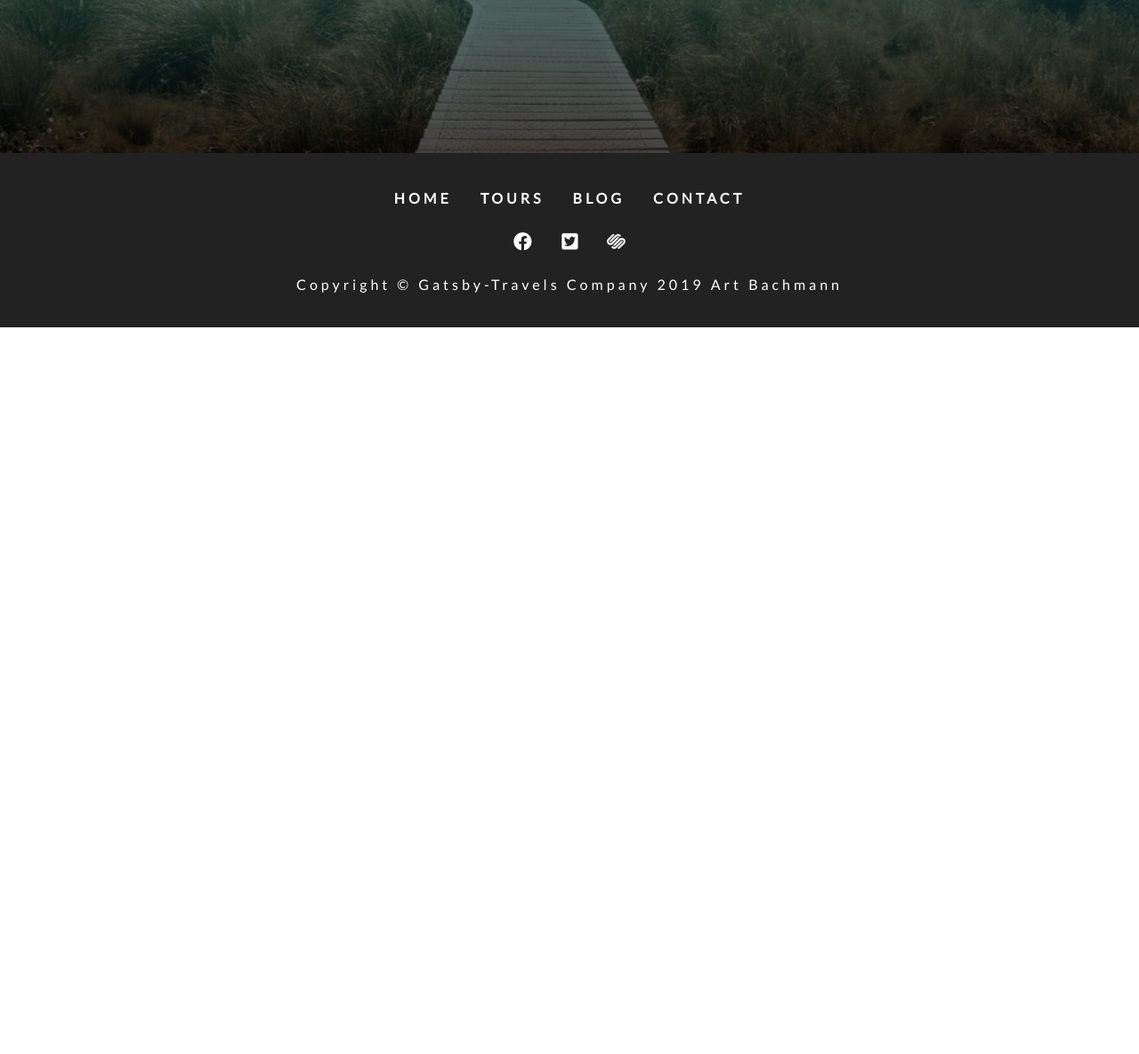
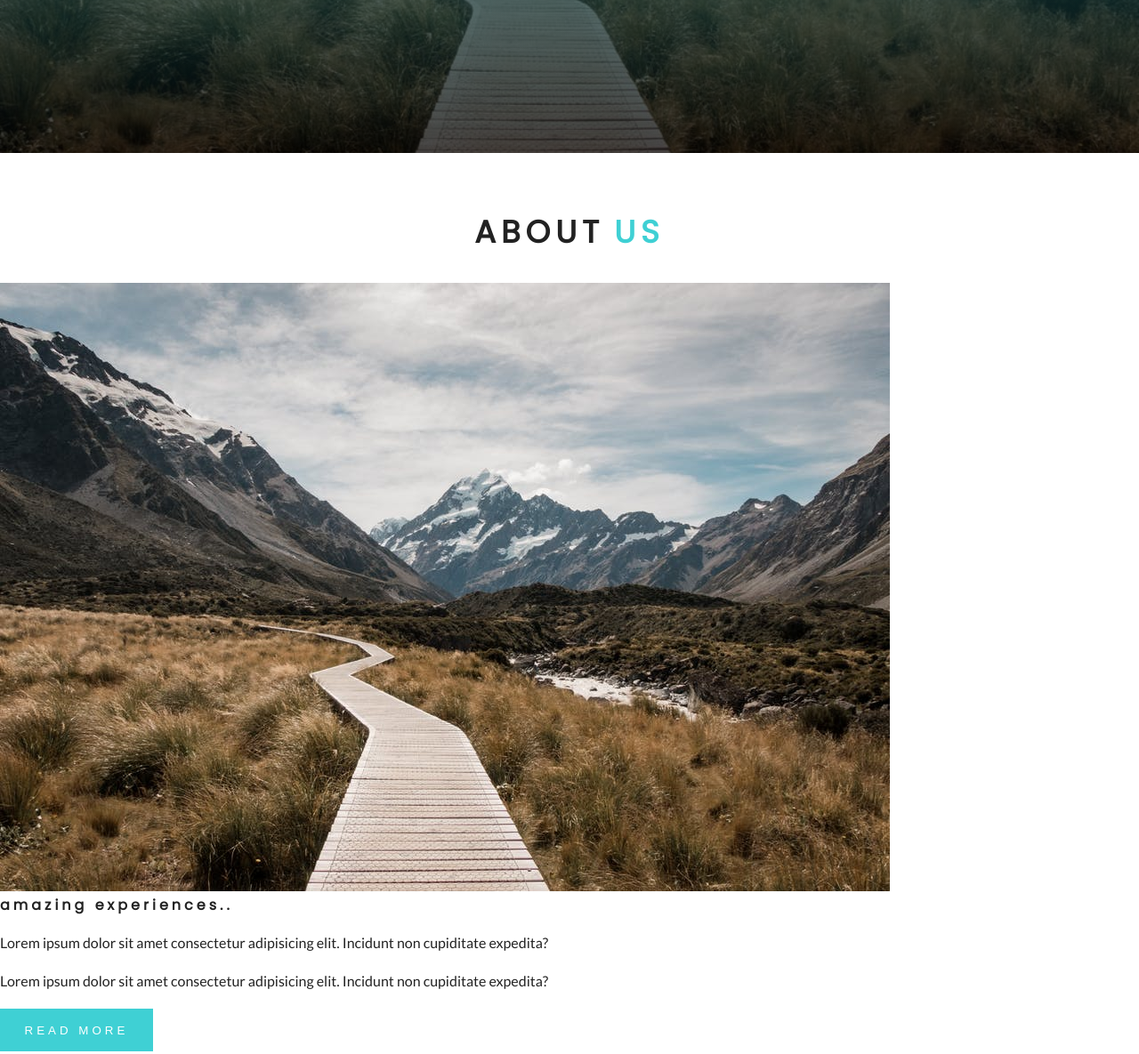
Before and after one commit to ArtBachmann/gatsby-travels, a Gatsby site: page / in a window 1280 px wide. Shown: the part 713-1898 px from the top of the page at 89% size. Before the commit the page ends 1081 px from the top, so only its background shows below. Built offline with nearby package versions, Linux system fonts and the light colour scheme; Gatsby itself is replaced by a stand-in of ours.

Commit message:
back from wp

```diff
--- /dev/null
+++ b/src/components/Home/About.js
@@ -0,0 +1,35 @@
+import React from "react"
+import Title from "../Title"
+import styles from "../../css/about.module.css"
+import img from "../../images/defaultBcg.jpeg"
+
+const About = () => {
+  return (
+    <section className={styles.about}>
+      <Title title="about" subtitle="us" />
+      <div className={styles.aboutCenter}>
+        <article className={styles.aboutImg}>
+          <div className={styles.imgContainer}>
+            <img src={img} alt="about gatsby company" />
+          </div>
+        </article>
+        <article className={styles.aboutInfo}>
+          <h4>amazing experiences..</h4>
+          <p>
+            Lorem ipsum dolor sit amet consectetur adipisicing elit. Incidunt
+            non cupiditate expedita?
+          </p>
+          <p>
+            Lorem ipsum dolor sit amet consectetur adipisicing elit. Incidunt
+            non cupiditate expedita?
+          </p>
+          <button type="button" className="btn-primary">
+            read more
+          </button>
+        </article>
+      </div>
+    </section>
+  )
+}
+
+export default About
--- /dev/null
+++ b/src/components/Title.js
@@ -0,0 +1,38 @@
+import React from "react"
+import styled from "styled-components"
+
+const Title = ({ title, subtitle, className }) => {
+  return (
+    <div className={className}>
+      <h4>
+        <span className="title">{title}</span>
+        <span>{subtitle}</span>
+      </h4>
+    </div>
+  )
+}
+
+export default styled(Title)`
+  text-transform: uppercase;
+  font-size: 2.2rem;
+  margin-bottom: 2rem;
+  h4 {
+    text-align: center;
+    letter-spacing: 6px;
+    color: var(--primaryColor);
+  }
+  .title {
+    color: var(--mainBlack);
+  }
+  span {
+    display: block;
+  }
+  @media (min-width: 576px) {
+    span {
+      display: inline-block;
+      margin: 0 0.35rem;
+    }
+  }
+`
+
+//export default Title
--- a/src/pages/index.js
+++ b/src/pages/index.js
@@ -3,6 +3,7 @@ import { Link } from "gatsby"
 import Layout from "../components/Layout"
 import SimpleHero from "../components/SimpleHero"
 import Banner from "../components/Banner"
+import About from "../components/Home/About"
 
 export default () => (
   <Layout>
@@ -16,5 +17,6 @@ export default () => (
         </Link>
       </Banner>
     </SimpleHero>
+    <About />
   </Layout>
 )
--- a/src/pages/tours.js
+++ b/src/pages/tours.js
@@ -3,7 +3,7 @@ import Layout from "../components/Layout"
 
 class tours extends Component {
   render() {
-    return <Layout>hello from tours page</Layout>
+    return <Layout />
   }
 }
 
```
Also changed, not shown: src/examples/Button.js (added, +15 -0 lines).
